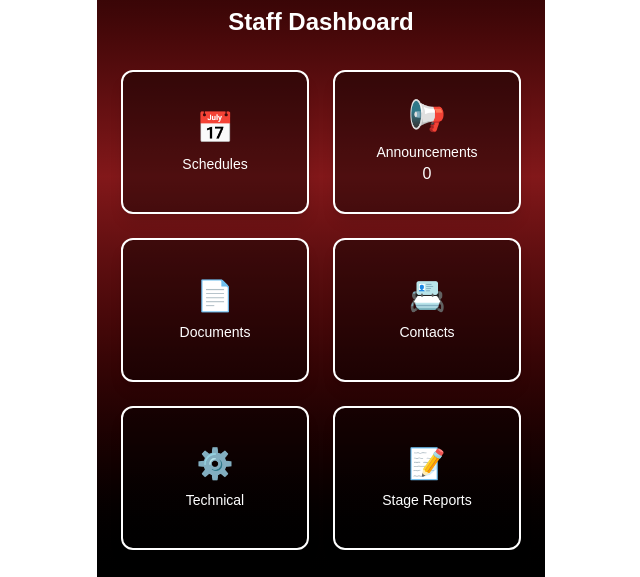
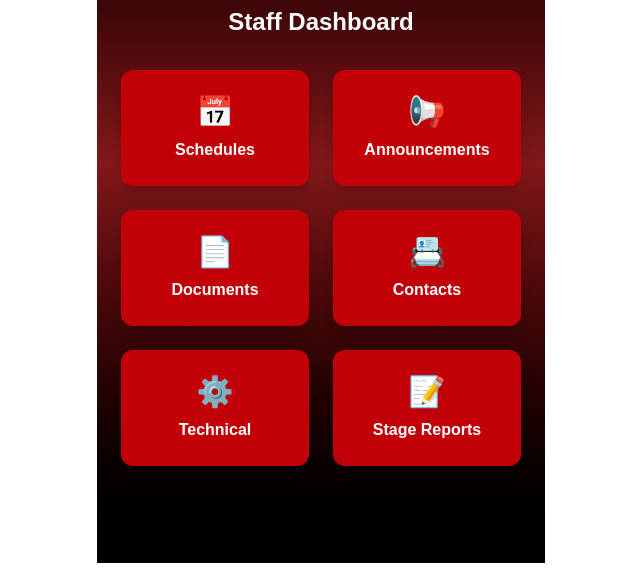
Before and after one commit to DiscoKris/lfpapp, a Next.js app: page /staff/oz in a window 1280 px wide. Shown: the part 237-814 px from the top of the page, without its empty margins (319-959 px from the left). Built offline with nearby package versions, Linux system fonts and the light colour scheme; no server answers; the database is empty.

Commit message:
Add Coming Soon placeholder pages

```diff
--- a/app/staff/oz/page.tsx
+++ b/app/staff/oz/page.tsx
@@ -6,32 +6,44 @@ import { onAuthStateChanged } from "firebase/auth";
 import { useRouter } from "next/navigation";
 import Tile from "../../../components/Tile";
 import Image from "next/image";
-import { collection, query, where, onSnapshot } from "firebase/firestore";
+import { collection, query, where, orderBy, onSnapshot } from "firebase/firestore";
 
 export default function OzStaffPage() {
   const router = useRouter();
-  const [announcementCount, setAnnouncementCount] = useState(0);
+  const [hasNewAnnouncement, setHasNewAnnouncement] = useState(false);
 
   useEffect(() => {
-    const unsubscribe = onAuthStateChanged(auth, (user) => {
-      // 🚨 Auth check temporarily disabled for testing
-      // if (!user) {
-      //   router.push("/"); // redirect to login if not logged in
-      // }
+    // ✅ Optional auth check (you can re-enable later if needed)
+    const unsubscribeAuth = onAuthStateChanged(auth, (user) => {
       console.log("Staff OZ Auth check:", user ? "Logged in" : "Not logged in");
     });
 
-    // 🔥 Listen for OZ announcements count
+    // 🔥 Listen to the *latest* announcement for this show
     const q = query(
       collection(db, "announcements"),
-      where("showId", "==", "oz")
+      where("showId", "==", "oz"),
+      orderBy("createdAtClient", "desc")
     );
+
     const unsubAnnouncements = onSnapshot(q, (snapshot) => {
-      setAnnouncementCount(snapshot.size);
+      if (!snapshot.empty) {
+        const latest = snapshot.docs[0].data() as any;
+        const latestTime = new Date(latest.createdAtClient).getTime();
+
+        const lastViewed = localStorage.getItem("lastViewedAnnouncements_oz");
+        const lastViewedTime = lastViewed ? new Date(lastViewed).getTime() : 0;
+
+        // If the latest announcement is newer than the last viewed, show “NEW”
+        if (latestTime > lastViewedTime) {
+          setHasNewAnnouncement(true);
+        } else {
+          setHasNewAnnouncement(false);
+        }
+      }
     });
 
     return () => {
-      unsubscribe();
+      unsubscribeAuth();
       unsubAnnouncements();
     };
   }, [router]);
@@ -60,7 +72,7 @@ export default function OzStaffPage() {
           title="Announcements"
           emoji="📢"
           href="/staff/oz/announcements"
-          badgeCount={announcementCount}
+          showNew={hasNewAnnouncement}
         />
         <Tile title="Documents" emoji="📄" href="/staff/oz/documents" />
         <Tile title="Contacts" emoji="📇" href="/staff/oz/contacts" />
--- a/components/Tile.tsx
+++ b/components/Tile.tsx
@@ -1,29 +1,33 @@
-"use client";
-
-import Link from "next/link";
-
 type TileProps = {
   title: string;
-  emoji?: string;
+  emoji: string;
   href: string;
-  badgeCount?: number; // NEW
+  badgeCount?: number; // old system (safe to keep)
+  showNew?: boolean;   // new system for “NEW” badge
 };
 
-export default function Tile({ title, emoji, href, badgeCount }: TileProps) {
+export default function Tile({ title, emoji, href, badgeCount, showNew }: TileProps) {
   return (
-    <Link
+    <a
       href={href}
-      className="relative flex flex-col items-center justify-center h-36 p-4 border-2 rounded-xl shadow-lg bg-black/40 hover:scale-105 transition"
+      className="relative flex flex-col items-center justify-center p-6 rounded-xl bg-red-700 hover:bg-red-600 transition text-center shadow-lg"
     >
-      <div className="text-3xl">{emoji ?? "🎟️"}</div>
-      <p className="mt-2 text-sm font-medium">{title}</p>
+      <span className="text-3xl mb-2">{emoji}</span>
+      <span className="font-semibold">{title}</span>
 
-      {/* Badge */}
-      {badgeCount && badgeCount > 0 && (
-        <span className="absolute top-2 right-2 bg-red-600 text-white text-xs font-bold px-2 py-0.5 rounded-full">
+      {/* 🔥 “NEW” badge */}
+      {showNew && (
+        <span className="absolute top-2 right-2 bg-yellow-400 text-black text-xs font-bold px-2 py-0.5 rounded-full">
+          NEW
+        </span>
+      )}
+
+      {/* (Optional) Keep the old numeric badge logic just in case */}
+      {badgeCount && badgeCount > 0 && !showNew && (
+        <span className="absolute top-2 right-2 bg-red-500 text-white text-xs font-bold px-2 py-0.5 rounded-full">
           {badgeCount}
         </span>
       )}
-    </Link>
+    </a>
   );
 }
```
